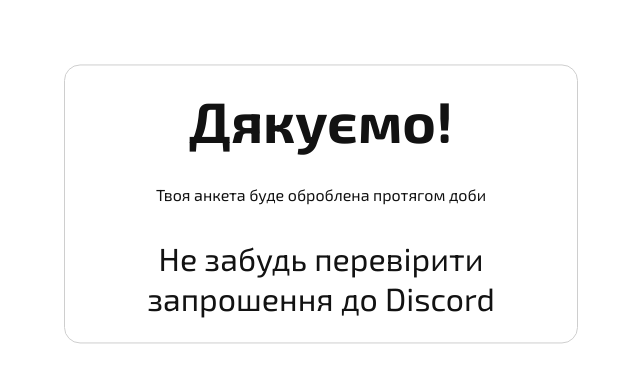
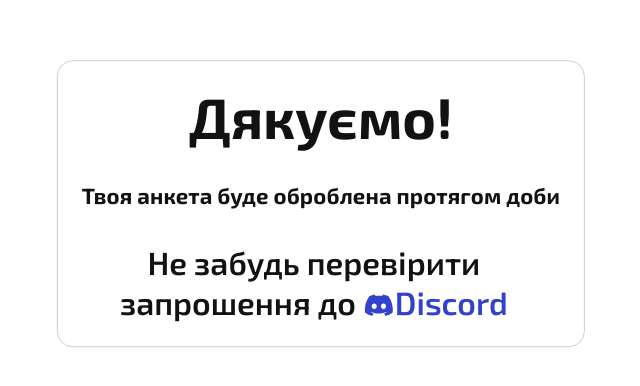
Before and after one commit to baza-trainee/feeda, a Next.js app: page / in a window 1280 px wide. Shown: the part 196-582 px from the top of the page, without its empty margins (319-959 px from the left). Built offline with nearby package versions, Linux system fonts and the light colour scheme.

Commit message:
feature: add text with styles from approved design

```diff
--- a/components/GoodbyePage/GoodbyePage.styles.ts
+++ b/components/GoodbyePage/GoodbyePage.styles.ts
@@ -40,32 +40,34 @@ export const Desc = styled.p`
 
   margin-bottom: 32px;
 
-  font-weight: ${fonts.body.fontWeight};
-  font-size: ${fonts.body.fontSize.mobile}px;
-  line-height: ${fonts.body.lineHeight.mobile};
-  letter-spacing: ${fonts.body.letterSpacing.mobile};
+  font-weight: ${fonts.title.fontWeight.mobile};
+  font-size: ${fonts.title.fontSize.mobile}px;
+  line-height: ${fonts.title.lineHeight};
+  letter-spacing: ${fonts.title.letterSpacing.mobile}px;
 
   @media screen and (${media.tablet}) {
-    font-size: ${fonts.body.fontSize.tablet}px;
-    line-height: ${fonts.body.lineHeight.tablet};
-    letter-spacing: ${fonts.body.letterSpacing.tablet};
+    font-size: ${fonts.title.fontSize.tablet}px;
+    letter-spacing: ${fonts.title.letterSpacing.tablet}px;
+    font-weight: ${fonts.title.fontWeight.tablet};
   }
 
   @media screen and (${media.desktop}) {
-    font-size: ${fonts.body.fontSize.desktop}px;
+    font-size: ${fonts.title.fontSize.desktop}px;
+    font-weight: ${fonts.title.fontWeight.desktop};
   }
 `
 export const Reminder = styled.h2`
   color: ${colors.mainTitle};
   width: 464px;
 
-  font-weight: ${fonts.headline.fontWeight};
+  font-weight: ${fonts.headline.fontWeight.mobile};
   font-size: ${fonts.headline.fontSize.mobile}px;
   line-height: ${fonts.headline.lineHeight.mobile};
 
   @media screen and (${media.tablet}) {
     font-size: ${fonts.headline.fontSize.tablet}px;
     line-height: ${fonts.headline.lineHeight.tablet};
+    font-weight: ${fonts.headline.fontWeight.tablet};
   }
 
   @media screen and (${media.desktop}) {
@@ -73,3 +75,6 @@ export const Reminder = styled.h2`
     line-height: ${fonts.headline.lineHeight.desktop};
   }
 `
+export const Span = styled.span`
+  color: ${colors.secondaryAccent};
+`
--- a/components/GoodbyePage/GoodbyePage.tsx
+++ b/components/GoodbyePage/GoodbyePage.tsx
@@ -1,11 +1,24 @@
 "use client"
-import { Section, Title, Desc, Reminder } from "./GoodbyePage.styles"
+import Image from "next/image"
+import { Section, Title, Desc, Reminder, Span } from "./GoodbyePage.styles"
 
 const GoodbyePage = () => (
   <Section>
     <Title>Дякуємо!</Title>
     <Desc>Твоя анкета буде оброблена протягом доби</Desc>
-    <Reminder>Не забудь перевірити запрошення до Discord</Reminder>
+    <Reminder>
+      Не забудь перевірити запрошення до{" "}
+      <Span>
+        <Image
+          src={"/discord.svg"}
+          alt="Discord icon"
+          width={32}
+          height={32}
+          style={{ display: "inline-block", verticalAlign: "text-bottom" }}
+        />
+        Discord
+      </Span>{" "}
+    </Reminder>
   </Section>
 )
 
--- a/styles/theme.ts
+++ b/styles/theme.ts
@@ -1,4 +1,4 @@
-import { breakpointTablet, breakpointDesktop } from "./vars";
+import { breakpointTablet, breakpointDesktop } from "./vars"
 
 export const colors = {
   mainBg: "",
@@ -17,7 +17,8 @@ export const colors = {
   mainTitle: "#121212",
   //   primary color
   mainAccent: "#FFBD00",
-};
+  secondaryAccent: "#3342CC",
+}
 
 export const fonts = {
   body: {
@@ -58,10 +59,10 @@ export const fonts = {
 export const media = {
   tablet: `min-width: ${breakpointTablet}px`,
   desktop: `min-width: ${breakpointDesktop}px`,
-};
+}
 
 export const theme = {
   colors,
   media,
   fonts,
-};
+}
```
Lines whose indentation alone changed are shown as unchanged.
